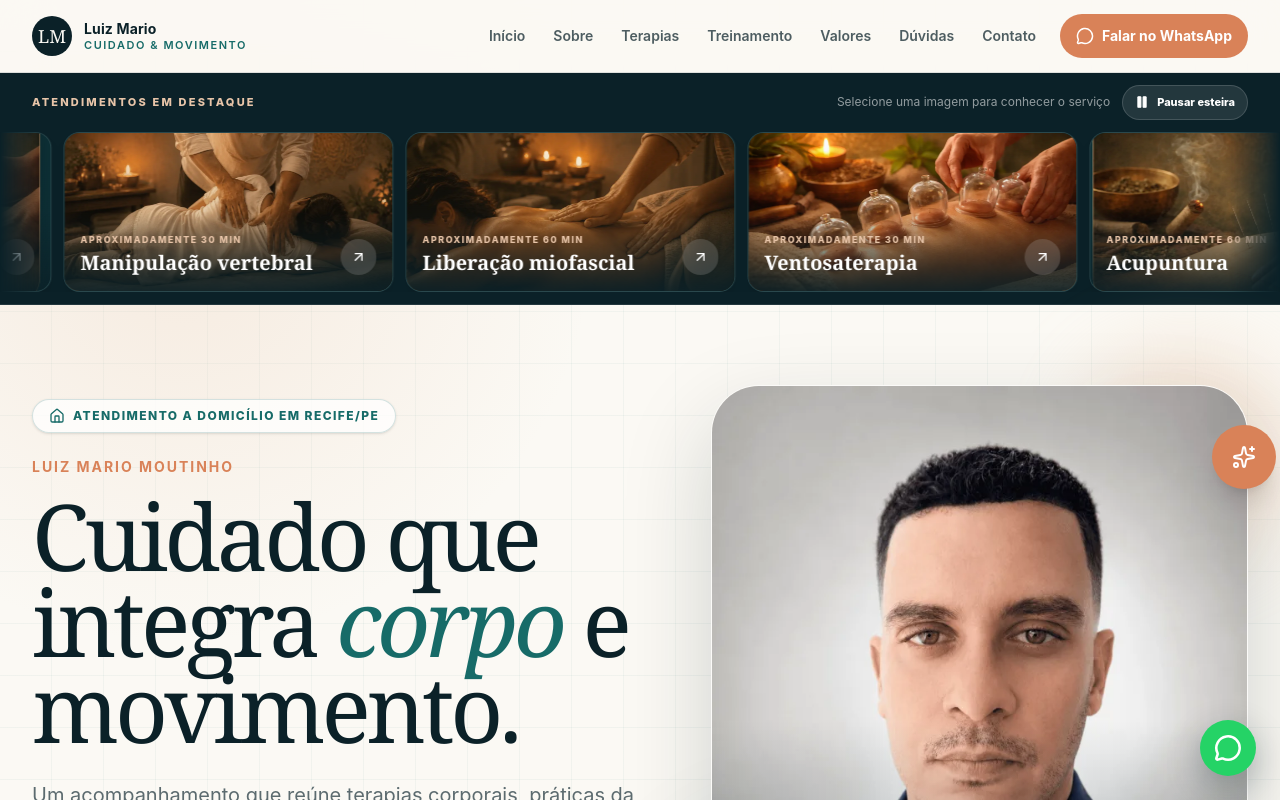
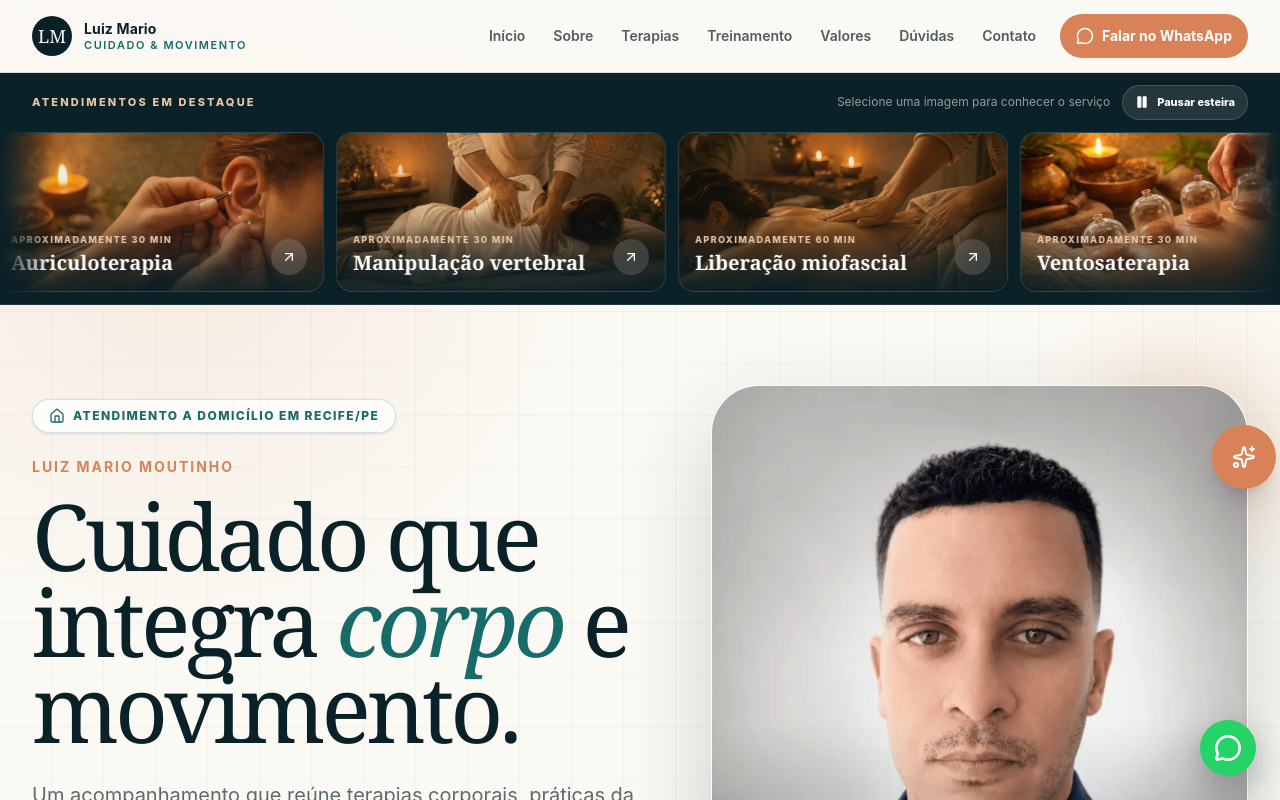
Before and after one commit to mariomoutinho/luiz-mario-moutinho, a React (Vite) app: page / in a window 1280 px wide. Shown: the top 800 px of the page. Built offline with nearby package versions, Linux system fonts and the light colour scheme.

Commit message:
feat: adiciona card de auriculoterapia

```diff
--- a/src/data/services.ts
+++ b/src/data/services.ts
@@ -1,4 +1,5 @@
 import acupunctureImage from '../assets/images/acupuntura.webp';
+import auriculotherapyImage from '../assets/images/auriculoterapia.webp';
 import fascialImage from '../assets/images/liberacao-miofascial.webp';
 import manipulationImage from '../assets/images/manipulacao-vertebral.webp';
 import cuppingImage from '../assets/images/ventosaterapia.webp';
@@ -35,6 +36,23 @@ export const therapies: Therapy[] = [
     packageTen: 1200,
     message:
       'Olá, Luiz! Conheci seu trabalho pelo site e gostaria de saber mais sobre a acupuntura.',
+  },
+  {
+    id: 'auriculoterapia',
+    name: 'Auriculoterapia',
+    duration: 'Aproximadamente 30 min',
+    description:
+      'Técnica que estimula pontos reflexos na orelha com sementes, esferas ou outros recursos não invasivos para apoiar o equilíbrio do organismo.',
+    indications:
+      'Pode complementar o cuidado de dores e tensões, ansiedade e estresse, hábitos de saúde e qualidade do sono.',
+    benefits: ['Apoio à autorregulação', 'Cuidado complementar', 'Praticidade'],
+    image: auriculotherapyImage,
+    imageAlt: 'Estímulo reflexológico em pontos da orelha durante uma sessão de auriculoterapia.',
+    singlePrice: 70,
+    packageFour: 250,
+    packageTen: 560,
+    message:
+      'Olá, Luiz! Conheci seu trabalho pelo site e gostaria de saber mais sobre a auriculoterapia.',
   },
   {
     id: 'manipulacao-vertebral',
```
Also changed, not shown: src/assets/images/auriculoterapia.webp (added).
